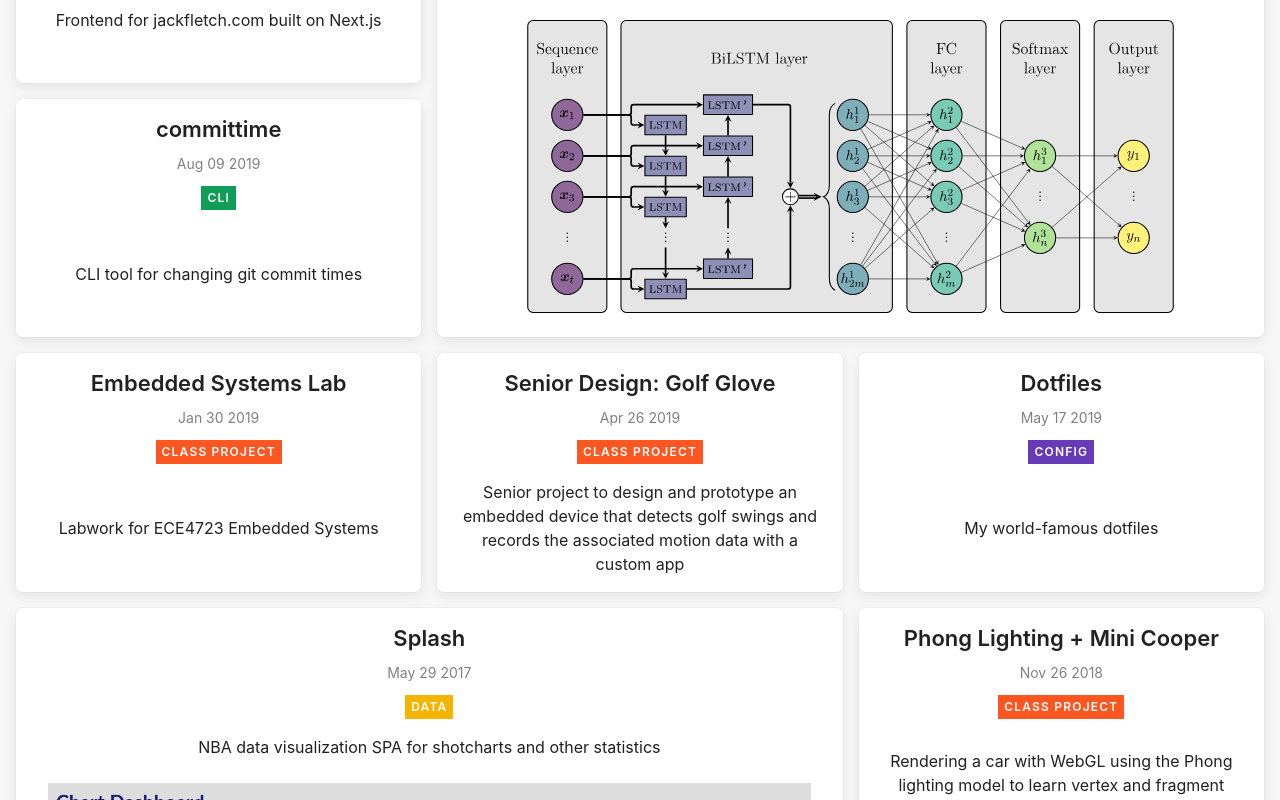
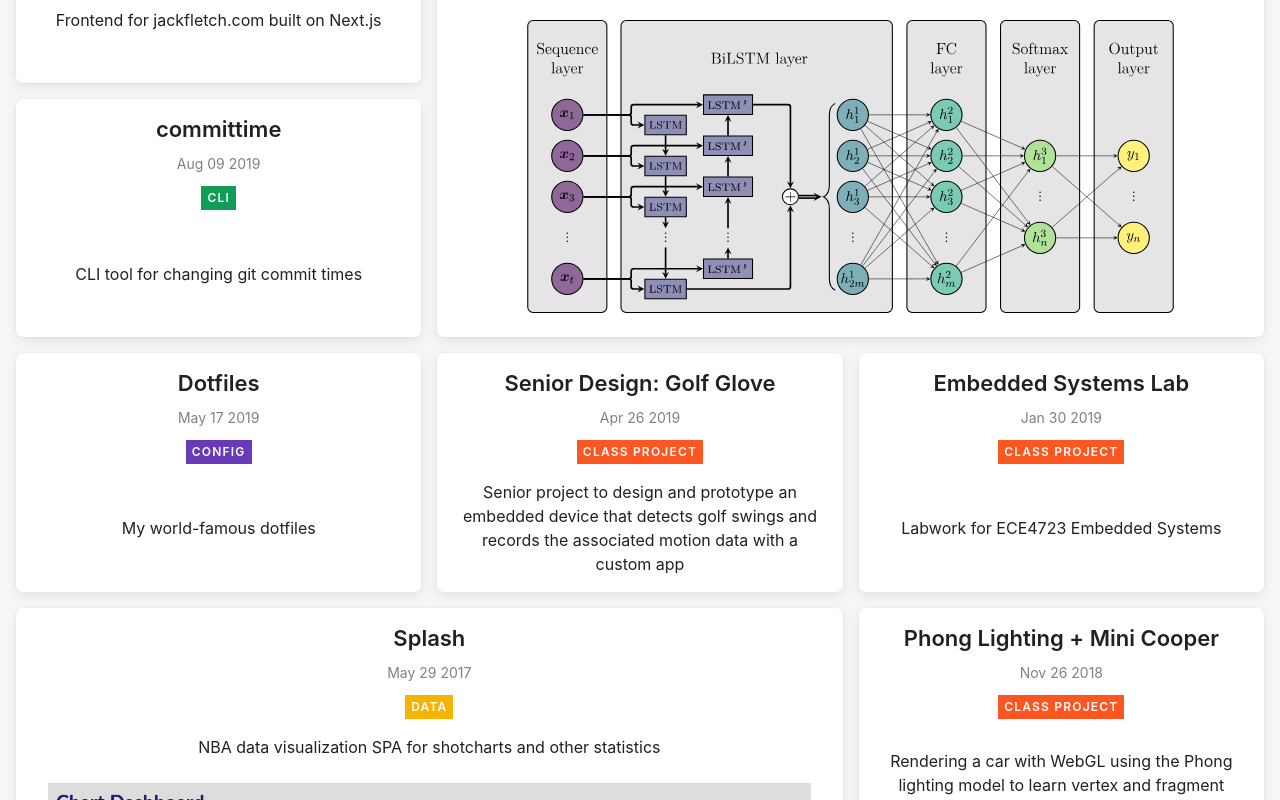
Before and after one commit to jackfletch/jackfletch.com-frontend, a Next.js app: page /projects in a window 1280 px wide. Shown: the part 497-1297 px from the top of the page. Built offline with nearby package versions, Linux system fonts and the light colour scheme; a web font is replaced by a local one.

Commit message:
Fix project list flex-direction logic

```diff
--- a/components/projects/List.js
+++ b/components/projects/List.js
@@ -34,7 +34,8 @@ const NotFeaturedDiv = styled.div`
   flex-direction: column;
 `;
 
-let rowFlexDirection = 'row';
+let featuredRowFlexDirectionState = 'row';
+const normalRowFlexDirectionState = 'row';
 const getRowRender = (dataSource, index, projectIds) => {
   const content = [];
   let featured = null;
@@ -54,7 +55,8 @@ const getRowRender = (dataSource, index, projectIds) => {
           key={`project-${projectIds[startIndex + i]}`}
         />
       );
-      rowFlexDirection = rowFlexDirection === 'row' ? 'row-reverse' : 'row';
+      featuredRowFlexDirectionState =
+        featuredRowFlexDirectionState === 'row' ? 'row-reverse' : 'row';
     } else {
       content.push(
         <ProjectCard
@@ -66,7 +68,12 @@ const getRowRender = (dataSource, index, projectIds) => {
   }
 
   return (
-    <RowDiv key={`row-${index}`} rowFlexDirection={rowFlexDirection}>
+    <RowDiv
+      key={`row-${index}`}
+      rowFlexDirection={
+        featured ? featuredRowFlexDirectionState : normalRowFlexDirectionState
+      }
+    >
       {featured
         ? [
             featured,
```
